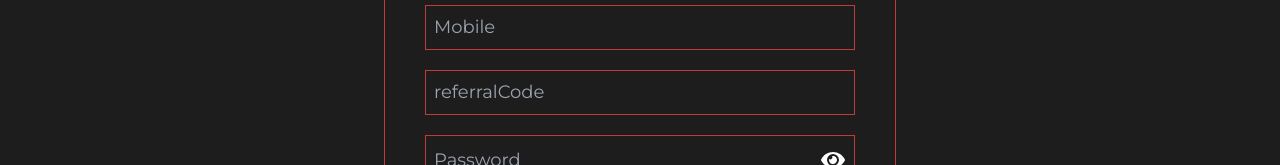
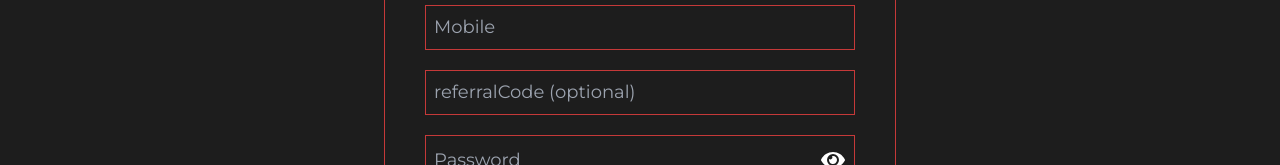
Before and after one commit to cegcsea/abacus-25-frontend, a React (Create React App) app: page /register/1/1 in a window 1280 px wide. Shown: the part 519-684 px from the top of the page. Built offline with nearby package versions, Linux system fonts and the light colour scheme; a web font is replaced by a local one.

Commit message:
changed register options

```diff
--- a/src/App.js
+++ b/src/App.js
@@ -79,8 +79,7 @@ const App = () => {
           <Route path="/events/:id/payment" element={<EventPayment />} />
           <Route path="/accomodation" element={<Accommodation />} />
           <Route path="/sponsors" element={<IndividualSponsors />} />
-          <Route path="/eventpay" element={<EventPayment/>} />
-
+          <Route path="/eventpay" element={<EventPayment />} />
         </Routes>
       </Suspense>
     </BrowserRouter>
--- a/src/pages/RegisterDetails.js
+++ b/src/pages/RegisterDetails.js
@@ -168,16 +168,15 @@ function RegisterDetails() {
                   : null
               )
             }
-            //disabled
             required
           >
-            {/* <option value="" disabled>
-              Accommodation required?
-            </option> */}
-            <option key="Yes" value={true}>
+            <option value="" disabled>
+              Accommodation
+            </option>
+            <option key="Yes" value="true">
               Yes
             </option>
-            <option key="No" value={false}>
+            <option key="No" value="false">
               No
             </option>
           </select>
@@ -220,11 +219,10 @@ function RegisterDetails() {
           <input
             type="text"
             name="referralCode"
-            placeholder="referralCode"
+            placeholder="referralCode (optional)"
             className="p-2 outline-none border border-[#c53939] text-[18px] bg-[#1d1d1d]"
             value={formData.referralCode}
             onChange={handleChange}
-
           />
 
           <div className="flex items-center border border-[#c53939]">
```
